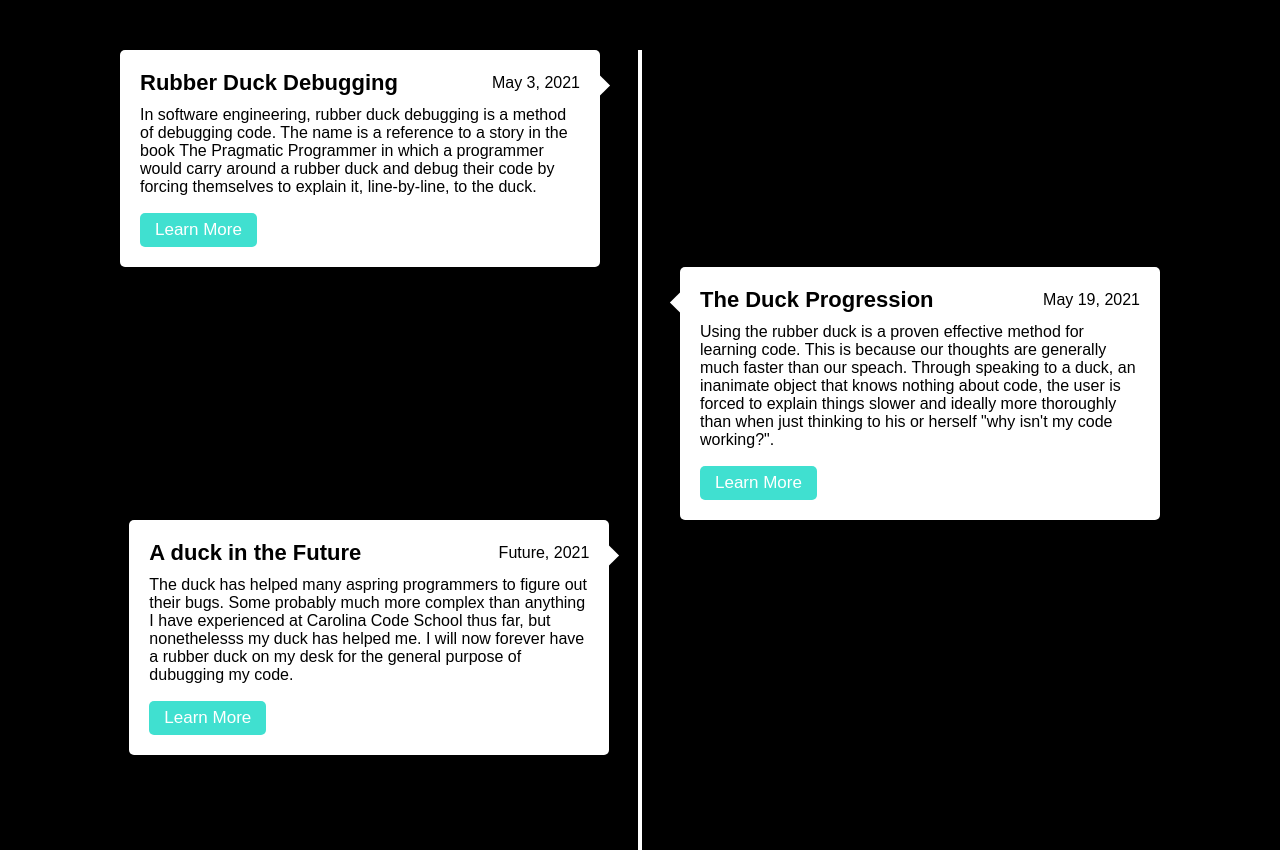
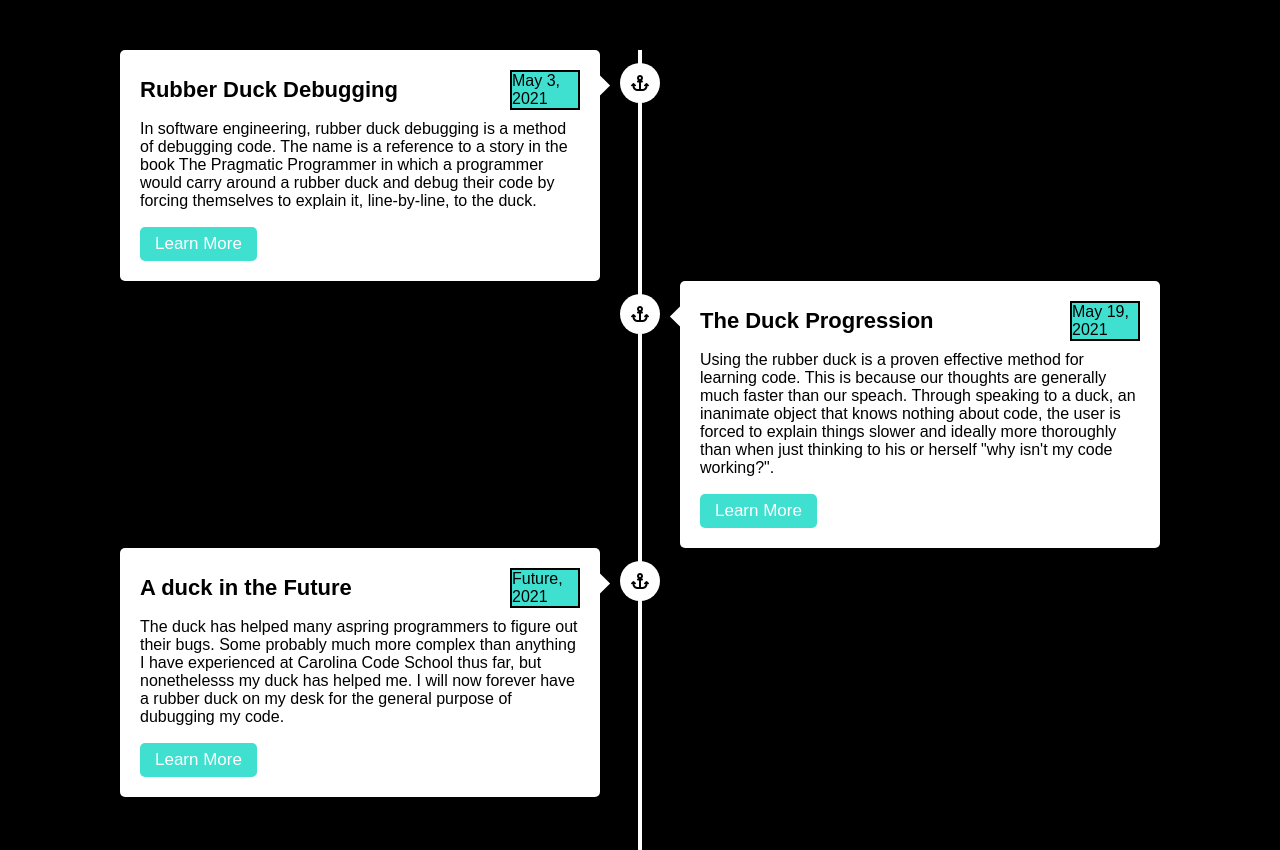
Before and after one commit to StebbyCakes/Vertical-Timeline, a plain HTML site: page index.html in a window 1280 px wide. Drawn offline with Linux system fonts and the light colour scheme.

Commit message:
Final Timeline

```diff
--- a/index.html
+++ b/index.html
@@ -4,6 +4,8 @@
 <head>
   <meta charset="utf-8">
   <title>Timeline</title>
+  <script src="https://kit.fontawesome.com/e5f8f463ae.js" crossorigin="anonymous"></script>
+  <link rel="stylesheet" href="./styles.normalize.css">
   <link rel="stylesheet" href="./styles/main.css">
 </head>
 
@@ -12,11 +14,12 @@
     <div class="center-line"></div>
     <div class="row row1">
       <section class = "info-box">
+        <i class="icon fas fa-anchor"></i>
         <div class="details">
           <span class="title">Rubber Duck Debugging</span>
-          <span> May 3, 2021</span>
+          <time> May 3, 2021</time>
         </div>
-        <p>In software engineering, rubber duck debugging is a method of debugging code. The name is a reference to a story in the book The Pragmatic Programmer in which a programmer would carry around a rubber duck and debug their code by forcing
+        <p>In software engineering, rubber duck debugging is a method of debugging code. The name is a reference to a story in the book The Pragmatic Programmer in which a programmer would carry around a rubber duck and debug their code by forcing
           themselves to explain it, line-by-line, to the duck.</p>
         <div class="bottom">
           <a href="https://rubberduckdebugging.com/"  target="_blank">Learn More</a>
@@ -24,10 +27,11 @@
         </section>
     </div>
     <div class="row row2">
-      <<section>
+      <section>
+        <i class="icon fas fa-anchor"></i>
         <div class="details">
           <span class="title">The Duck Progression</span>
-          <span> May 19, 2021</span>
+          <time> May 19, 2021</time>
         </div>
         <p>Using the rubber duck is a proven effective method for learning code. This is because our thoughts are generally much faster than our speach. Through speaking to a duck, an inanimate object that knows nothing about code, the user is forced to explain things slower and ideally more thoroughly than when just thinking to his or herself "why isn't my code working?".</p>
         <div class="bottom">
@@ -36,10 +40,11 @@
         </section>
     </div>
     <div class="row row3">
-      <<section>
+      <section>
+        <i class="icon fas fa-anchor"></i>
         <div class="details">
           <span class="title">A duck in the Future</span>
-          <span> Future, 2021</span>
+          <time> Future, 2021</time>
         </div>
         <p>The duck has helped many aspring programmers to figure out their bugs. Some probably much more complex than anything I have experienced at Carolina Code School thus far, but nonethelesss my duck has helped me. I will now forever have a rubber duck on my desk for the general purpose of dubugging my code.</p>
         <div class="bottom">
--- a/styles/main.css
+++ b/styles/main.css
@@ -26,6 +26,14 @@ body{
   background: #fff;
   left: 50%;
   transform: translateX(-50%);
+}
+
+time{
+  height: 40px;
+  width: 70px;
+  background-color: #40e0d0;
+  border: 2px solid black;
+
 }
 
 .context .row{
@@ -69,16 +77,40 @@ a:hover{
 @keyframes fade-in {
   0% {
     opacity: 0;
-    color: red;
+    color: black;
   }
   60% {
     opacity: .5;
-    color: red;
+    color: black;
   }
   100% {
     opacity: 1;
-    color: red;
+    color: black;
   }
+}
+
+.row section .icon{
+  position: absolute;
+  background-color: #fff;
+  height: 40px;
+  width: 40px;
+  text-align: center;
+  color: black;
+  line-height: 40px;
+  border-radius: 50%;
+  top: 13px;
+}
+
+.row1 section .icon{
+  right: -60px;
+}
+
+.row2 section .icon{
+  left: -60px;
+}
+
+.row3 section .icon{
+  right: -60px;
 }
 
 .row1 section::before{
@@ -143,4 +175,3 @@ a:hover{
   .context .row{
     margin: 10px 0;
   }
-}
```
